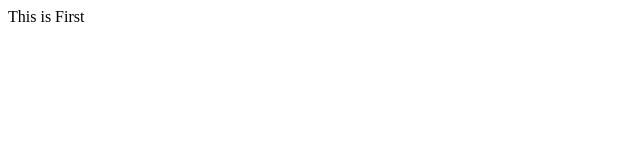
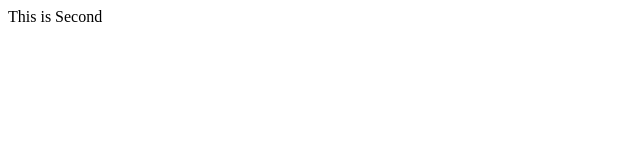
Before and after one commit to AmanThory/ddd, a plain HTML site: page index.html in a window 1280 px wide. Shown: the full height of the page, 0-640 px from the left. Drawn offline with Linux system fonts and the light colour scheme.

Commit message:
second commit

```diff
--- a/index.html
+++ b/index.html
@@ -7,6 +7,6 @@
     <title>Document</title>
 </head>
 <body>
-    This is First
+    This is Second
 </body>
 </html>
```
